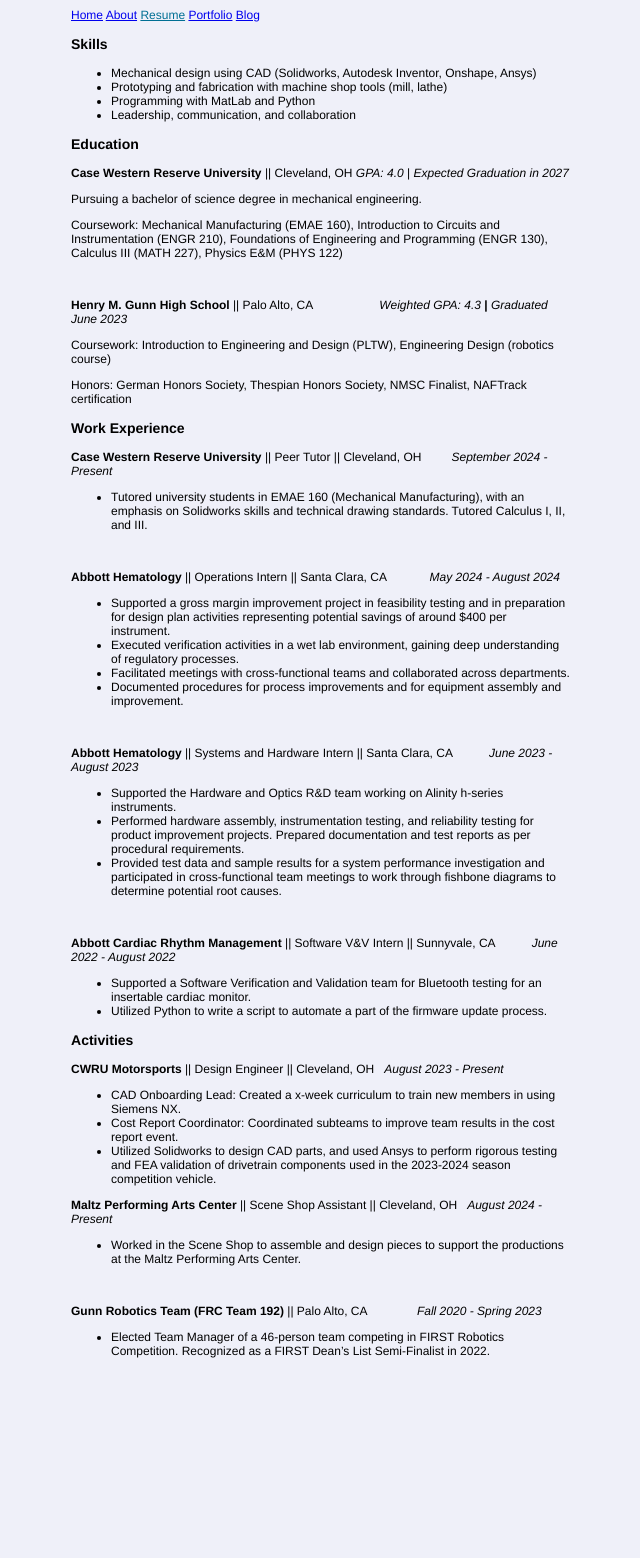
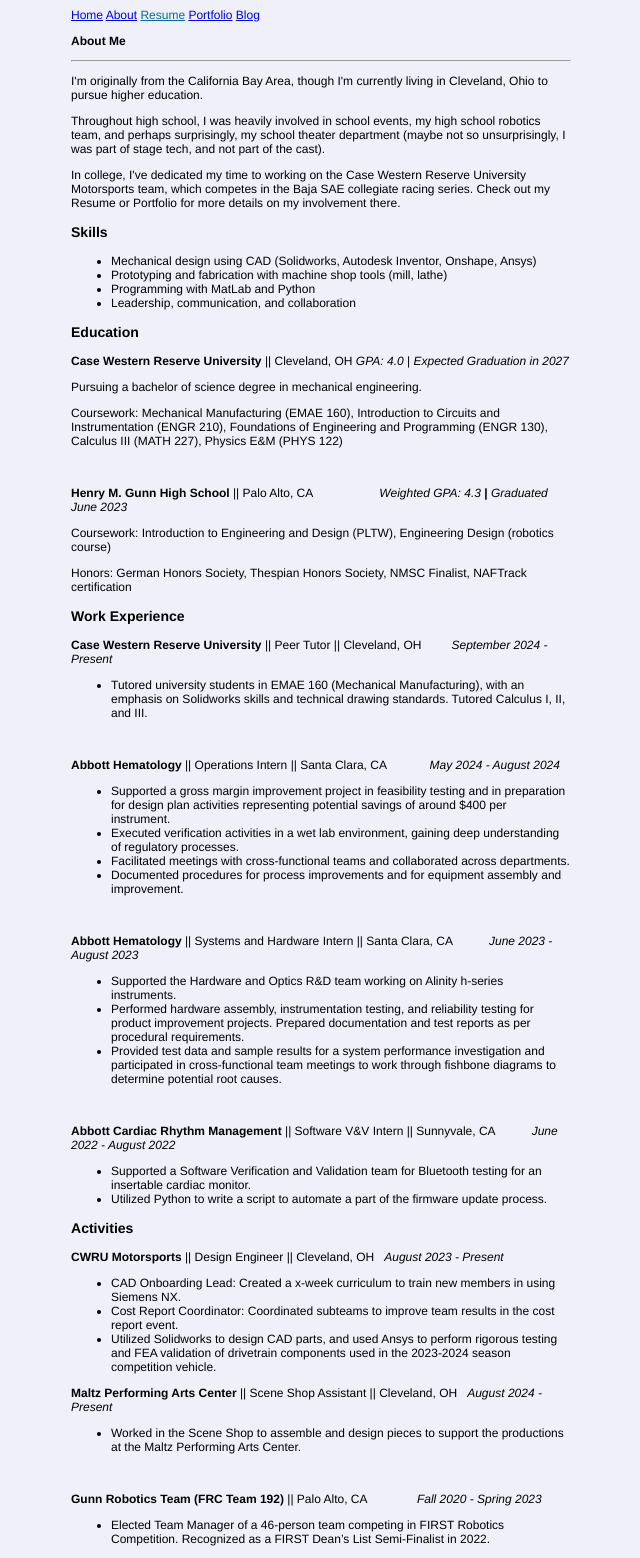
Before and after one commit to lucyttma/lucyttma.github.io, a Jekyll site: the page built from static/resume.html, in a window 1280 px wide. Shown: the whole page, without its empty margins (87-727 px from the left). Built offline with Jekyll 4.4.1, drawn with Linux system fonts in a browser that asks for light colours; before the commit the page ends 1370 px from its top, so only the background shows below that.

Commit message:
Update resume.html

```diff
--- a/static/resume.html
+++ b/static/resume.html
@@ -2,6 +2,13 @@
 layout: default
 title: Resume
 ---
+
+<p><strong>About Me</strong></p>
+<hr />
+<p>I'm originally from the California Bay Area, though I'm currently living in Cleveland, Ohio to pursue higher education.</p>
+<p>Throughout high school, I was heavily involved in school events, my high school robotics team, and perhaps surprisingly, my school theater department (maybe not so unsurprisingly, I was part of stage tech, and not part of the cast).</p>
+<p>In college, I've dedicated my time to working on the&nbsp;Case Western Reserve University Motorsports team, which competes in the Baja SAE collegiate racing series. Check out my Resume or Portfolio for more details on my involvement there.</p>
+
 <h3><b>Skills&nbsp;</b></h3>
 <ul>
 <li style="font-weight: 400;" aria-level="1"><span style="font-weight: 400;">Mechanical design using CAD (Solidworks, Autodesk Inventor, Onshape, Ansys)</span></li>
```
